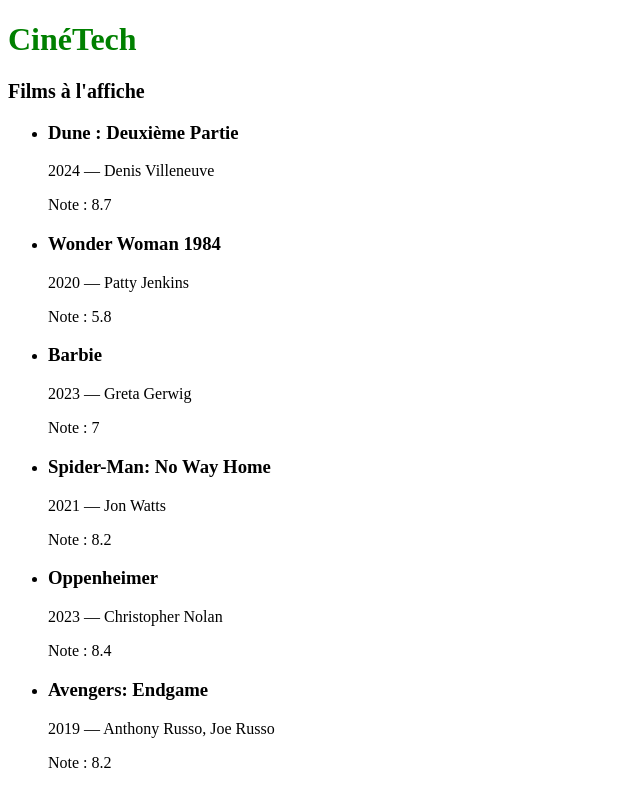
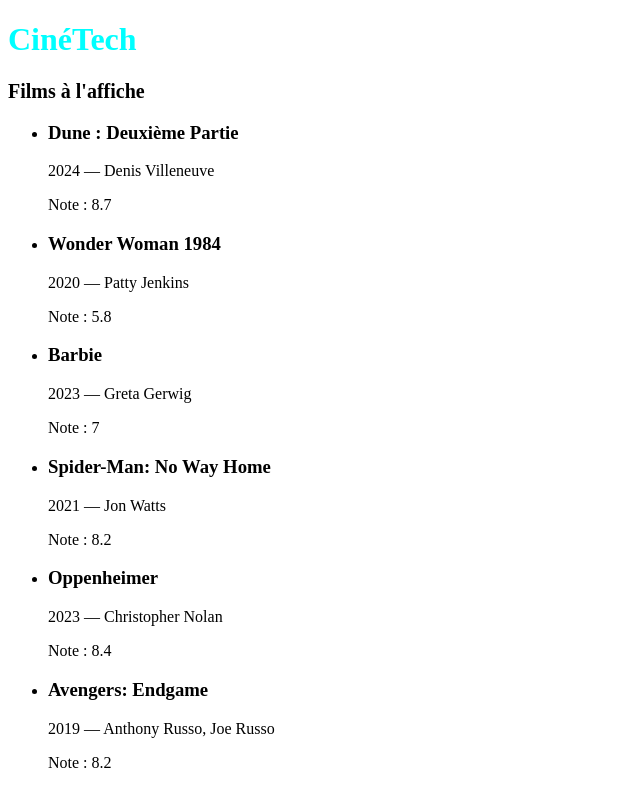
Before and after one commit to man2lol/tp3-react, a React (Vite) app: page / in a window 1280 px wide. Shown: the top 792 px of the page, without its empty margins (0-640 px from the left). Built offline with nearby package versions, Linux system fonts and the light colour scheme.

Commit message:
TP4 : style css modules

```diff
--- a/src/App.jsx
+++ b/src/App.jsx
@@ -1,5 +1,6 @@
 import moviesList from './data/moviesList.js';
 import './style.css';
+import styles from './App.module.css';
 
 export default function App() {
   console.log(moviesList);
@@ -12,7 +13,7 @@
 
   return (
     <>
-      <h1 className="title">CinéTech</h1>
+      <h1 className={styles.title}>CinéTech</h1>
       <main>
         <h2 style={{ fontSize: '20px' }}>Films à l'affiche</h2>
         <ul>
--- /dev/null
+++ b/src/App.module.css
@@ -0,0 +1,3 @@
+.title {
+  color: aqua;
+}
```
